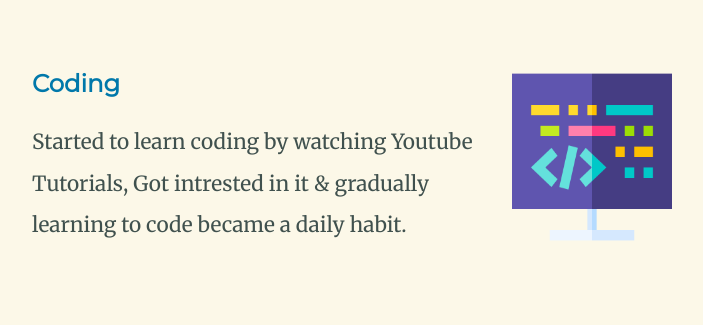
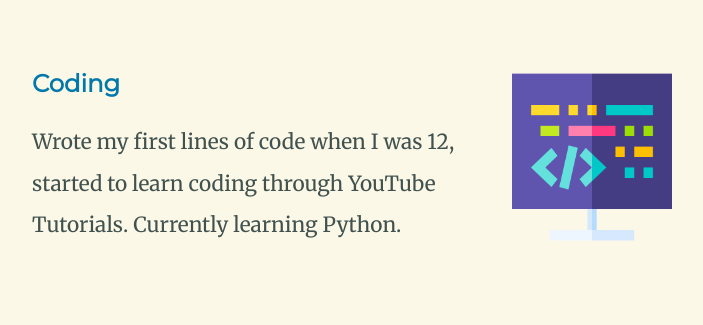
Before and after one commit to PrathameshDalal/prathameshdalal2, a plain HTML site: page index.html in a window 1280 px wide. Shown: the part 1680-2005 px from the top of the page, without its empty margins (288-991 px from the left). Drawn offline with Linux system fonts and the light colour scheme.

Commit message:
Update index.html

```diff
--- a/index.html
+++ b/index.html
@@ -32,7 +32,7 @@
         <div class="skill-row">
           <img class="coding" src="images/coding.png" alt="">
           <h3>Coding</h3>
-          <p>Started to learn coding by watching Youtube Tutorials, Got intrested in it & gradually learning to code became a daily habit. </p>
+          <p>Wrote my first lines of code when I was 12, started to learn coding through YouTube Tutorials. Currently learning Python.  </p>
         </div>
         <div class="skill-row">
           <img class="chess" src="images/chess.png" alt="">
```
